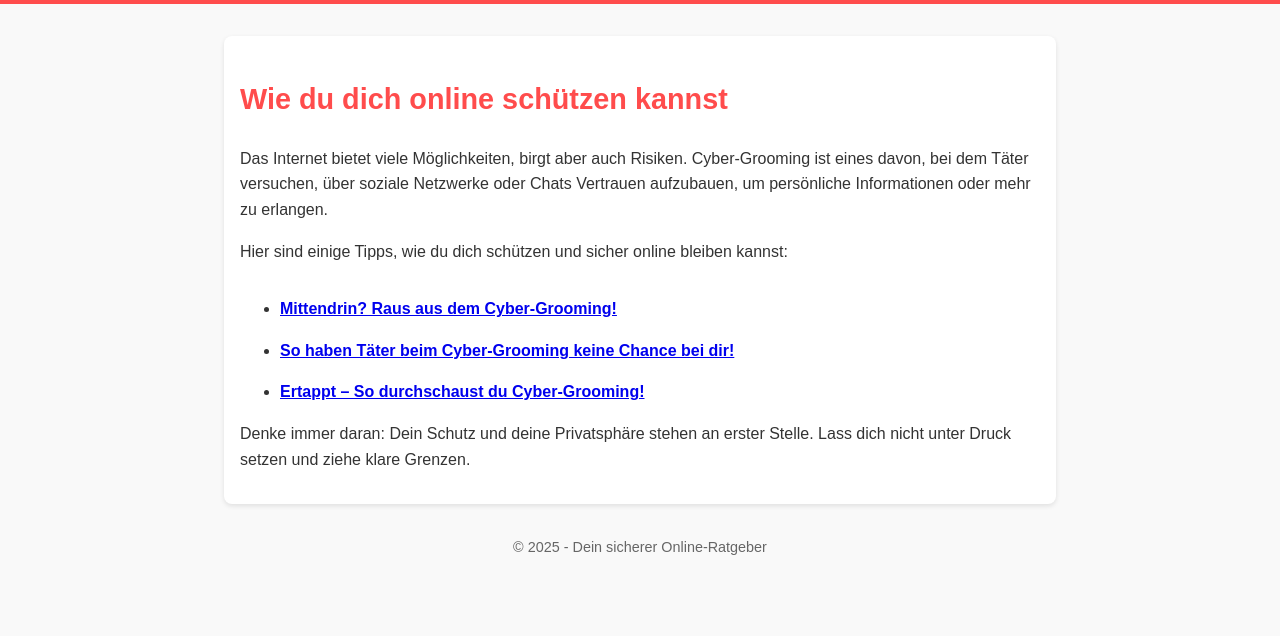
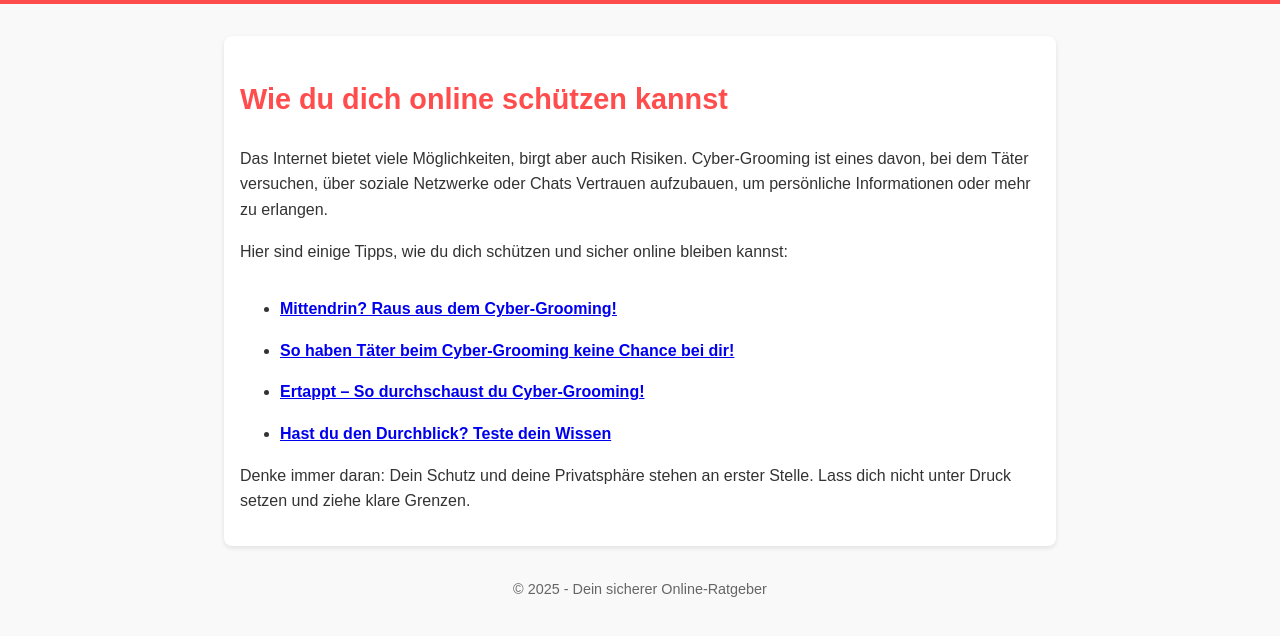
Before and after one commit to oguzcano/oguzcano.github.io, a plain HTML site: page index.html in a window 1280 px wide. Shown: the part 92-728 px from the top of the page. Drawn offline with Linux system fonts and the light colour scheme.

Commit message:
Update index.html

```diff
--- a/index.html
+++ b/index.html
@@ -68,6 +68,8 @@
              <li><strong><a href="cybergrooming.html" target="_blank">Mittendrin? Raus aus dem Cyber-Grooming! </a></strong></li>
             <li><strong><a href="keineChance.html" target="_blank">So haben Täter beim Cyber-Grooming keine Chance bei dir! </a></strong></li>
             <li><strong><a href="ertappt.html" target="_blank">Ertappt – So durchschaust du Cyber-Grooming! </a></strong></li>
+            <li><strong><a href="quiz.html" target="_blank">Hast du den Durchblick? Teste dein Wissen </a></strong></li>
+
 
         </ul>
         <p>
```
